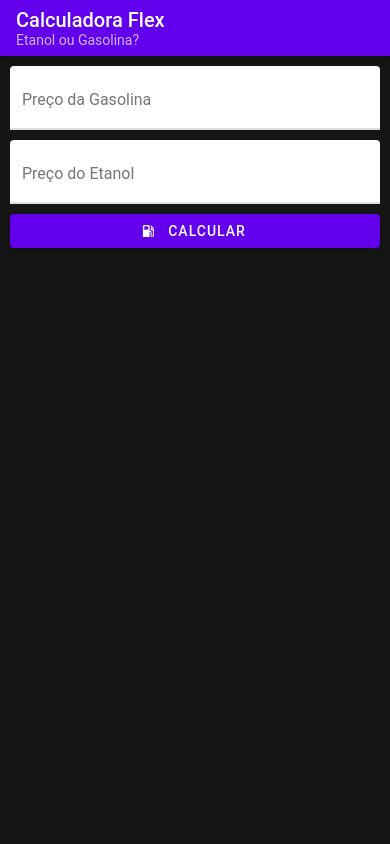
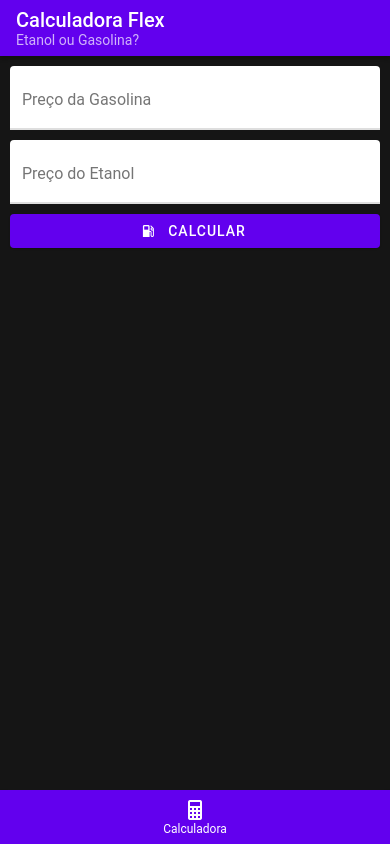
Before and after one commit to geraldohomero/CalcFlex, a React Native app: screen /Home in a window 390 px wide. Built offline with nearby package versions, Linux system fonts and the light colour scheme.

Commit message:
update - add navigation

```diff
--- a/App.js
+++ b/App.js
@@ -1,62 +1,13 @@
 import React, {useState} from 'react';
-import { StyleSheet, Text, View, Alert } from 'react-native';
-import { TextInput, Button } from 'react-native-paper';
 
-import Container from './src/components/Container';
-import Header from './src/components/Header';
-import Body from './src/components/Body';
-import Input from './src/components/Input';
+import Home from './src/pages/Home';
+
 
 const App = () => {
 
-  const [gas, setGas] = useState('');
-  const [eta, setEta] = useState('');
-  const [res, setRes] = useState('');
-
-  const handleCalc = () => {
-
-    if(!gas || gas <= 0 || !eta || eta <= 0){
-      Alert.alert('Erro!', 'Digite os valores corretamente');
-    }else{
-      let percentual = Math.round((eta / gas) * 100);
-      if(percentual < 70){
-        setRes(`${percentual}% Recomenta-se o uso do ETANOL!`);
-      }else{
-        setRes(`${percentual}% Recomenta-se o uso da GASOLINA!`);
-      }
-  }
+  return (
+    <Home/>
+  )
 }
 
-  return (
-    <Container>
-      <Header title={'Calculadora Flex'}/>
-        <Body>
-          <Input
-            label="Preço da Gasolina"
-            value={gas}
-            onChangeText={text => setGas(text)}
-          />
-            <Input
-            label="Preço do Etanol"
-            value={eta}
-            onChangeText={text => setEta(text)}
-          />
-          <Button icon="gas-station" mode="contained" onPress={handleCalc}>
-            Calcular
-          </Button>
-          <Text style={styles.text}> {res}</Text>
-        </Body>
-  </Container>
-
-  );
-}
-
-const styles = StyleSheet.create({
-  text: {
-    textAlign: 'center',
-    marginTop: 10,
-    color: '#fff',
-  }
-});
-
 export default App;
--- a/package.json
+++ b/package.json
@@ -12,7 +12,10 @@
     "expo-status-bar": "~1.4.4",
     "react": "18.2.0",
     "react-native": "0.71.8",
-    "react-native-paper": "4.9.2"
+    "react-native-paper": "4.9.2",
+    "react-dom": "18.2.0",
+    "react-native-web": "~0.18.10",
+    "@expo/webpack-config": "^18.0.1"
   },
   "devDependencies": {
     "@babel/core": "^7.20.0"
--- /dev/null
+++ b/src/pages/Calculadora.js
@@ -0,0 +1,62 @@
+import React, {useState} from 'react';
+import { StyleSheet, Text, View, Alert } from 'react-native';
+import { TextInput, Button } from 'react-native-paper';
+
+import Container from './../components/Container';
+import Header from './../components/Header';
+import Body from './../components/Body';
+import Input from './../components/Input';
+
+const Calculadora = () => {
+
+  const [gas, setGas] = useState('');
+  const [eta, setEta] = useState('');
+  const [res, setRes] = useState('');
+
+  const handleCalc = () => {
+
+    if(!gas || gas <= 0 || !eta || eta <= 0){
+      Alert.alert('Erro!', 'Digite os valores corretamente');
+    }else{
+      let percentual = Math.round((eta / gas) * 100);
+      if(percentual < 70){
+        setRes(`${percentual}% Recomenta-se o uso do ETANOL!`);
+      }else{
+        setRes(`${percentual}% Recomenta-se o uso da GASOLINA!`);
+      }
+  }
+}
+
+  return (
+    <Container>
+      <Header title={'Calculadora Flex'}/>
+        <Body>
+          <Input
+            label="Preço da Gasolina"
+            value={gas}
+            onChangeText={text => setGas(text)}
+          />
+            <Input
+            label="Preço do Etanol"
+            value={eta}
+            onChangeText={text => setEta(text)}
+          />
+          <Button icon="gas-station" mode="contained" onPress={handleCalc}>
+            Calcular
+          </Button>
+          <Text style={styles.text}> {res}</Text>
+        </Body>
+  </Container>
+
+  );
+}
+
+const styles = StyleSheet.create({
+  text: {
+    textAlign: 'center',
+    marginTop: 10,
+    color: '#fff',
+  }
+});
+
+export default Calculadora;
--- /dev/null
+++ b/src/pages/Home.js
@@ -0,0 +1,26 @@
+import React, {useStare} from 'react';
+import { BottomNavigation, Text } from 'react-native-paper';
+
+import Calculadora from './Calculadora';
+
+const Home = () => {
+  const [index, setIndex] = React.useState(0);
+  const [routes] = React.useState([
+    { key: 'calculadora', title: 'Calculadora', icon: 'calculator' },
+  ]);
+
+  const renderScene = BottomNavigation.SceneMap({
+    calculadora: Calculadora,
+
+  });
+
+  return (
+    <BottomNavigation
+      navigationState={{ index, routes }}
+      onIndexChange={setIndex}
+      renderScene={renderScene}
+    />
+  );
+};
+
+export default Home;
```
Also changed, not shown: 1 other file (tests, documents, lock files or other folders).
